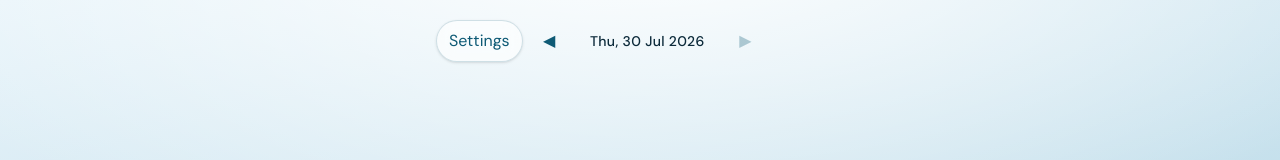
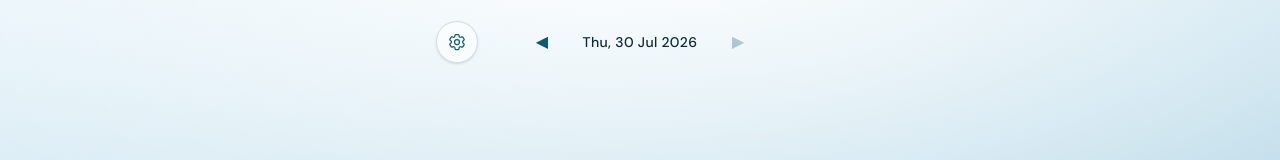
Before and after one commit to ajcousins/water-log, a React (Vite) app: page / in a window 1280 px wide. Shown: the top 160 px of the page. Built offline with nearby package versions, Linux system fonts and the light colour scheme.

Commit message:
Gear icon

```diff
--- a/package.json
+++ b/package.json
@@ -15,7 +15,8 @@
   "dependencies": {
     "canvas-confetti": "^1.9.4",
     "react": "^18.3.1",
-    "react-dom": "^18.3.1"
+    "react-dom": "^18.3.1",
+    "react-icons": "^5.7.0"
   },
   "devDependencies": {
     "@eslint/js": "^9.13.0",
--- a/src/components/MainScreen.tsx
+++ b/src/components/MainScreen.tsx
@@ -1,4 +1,5 @@
 import { useState } from 'react'
+import { HiOutlineCog6Tooth } from 'react-icons/hi2'
 import type { Settings } from '../domain'
 import { CustomModal } from './CustomModal'
 import { Fireworks } from './Fireworks'
@@ -37,14 +38,14 @@ export function MainScreen({
     <div className="relative mx-auto flex min-h-dvh w-full max-w-md flex-col px-5 pb-8 pt-5">
       <Fireworks token={fireworksToken} />
 
-      <header className="mb-4 grid grid-cols-[auto_1fr_auto] items-center gap-2">
+      <header className="relative mb-4 flex h-11 items-center justify-center">
         <button
           type="button"
           onClick={onOpenSettings}
-          className="justify-self-start rounded-full border border-[var(--glass-edge)] bg-white/60 px-3 py-2 text-sm text-[var(--pool-deep)] shadow-sm backdrop-blur"
+          className="absolute left-0 rounded-full border border-[var(--glass-edge)] bg-white/60 p-2.5 text-[var(--pool-deep)] shadow-sm backdrop-blur"
           aria-label="Settings"
         >
-          Settings
+          <HiOutlineCog6Tooth className="h-5 w-5" aria-hidden />
         </button>
 
         <div className="flex items-center justify-center gap-2">
@@ -69,8 +70,6 @@ export function MainScreen({
             ▶
           </button>
         </div>
-
-        <span className="w-[4.5rem]" aria-hidden />
       </header>
 
       <main className="flex flex-1 flex-col items-center justify-center py-4">
```
Also changed, not shown: 1 other file (tests, documents, lock files or other folders).
